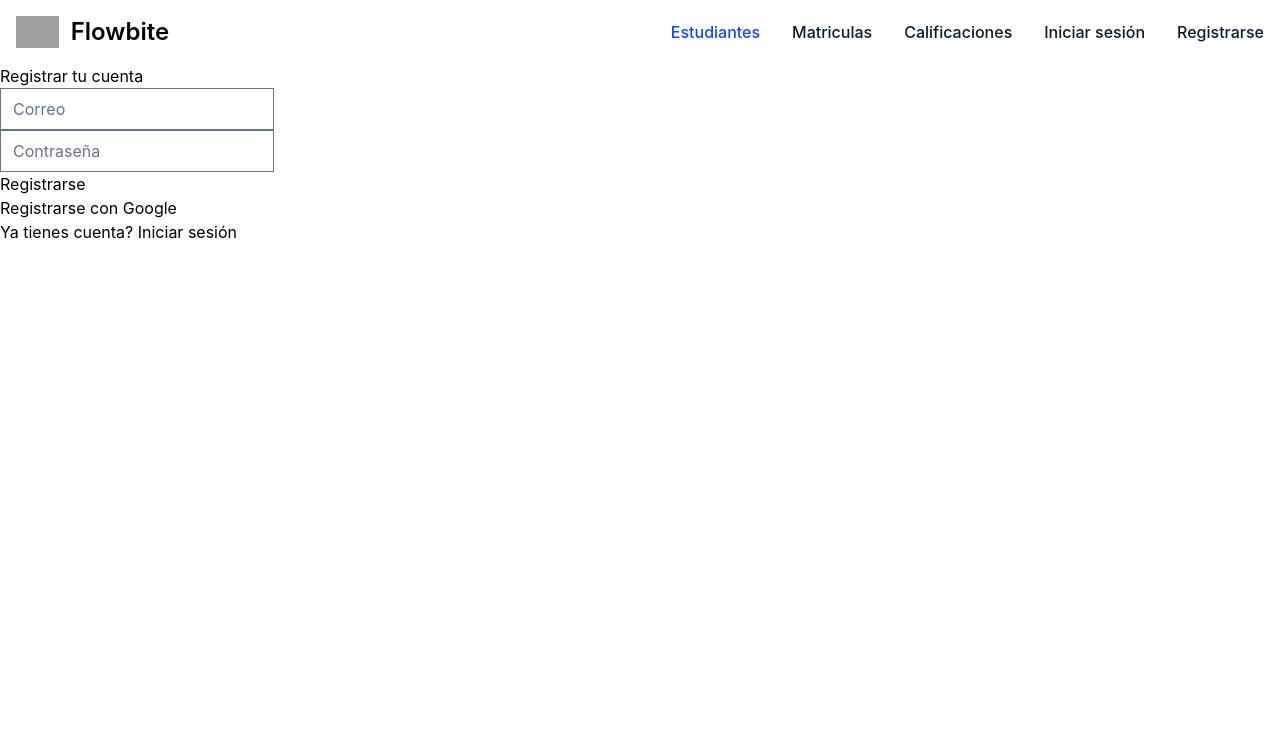
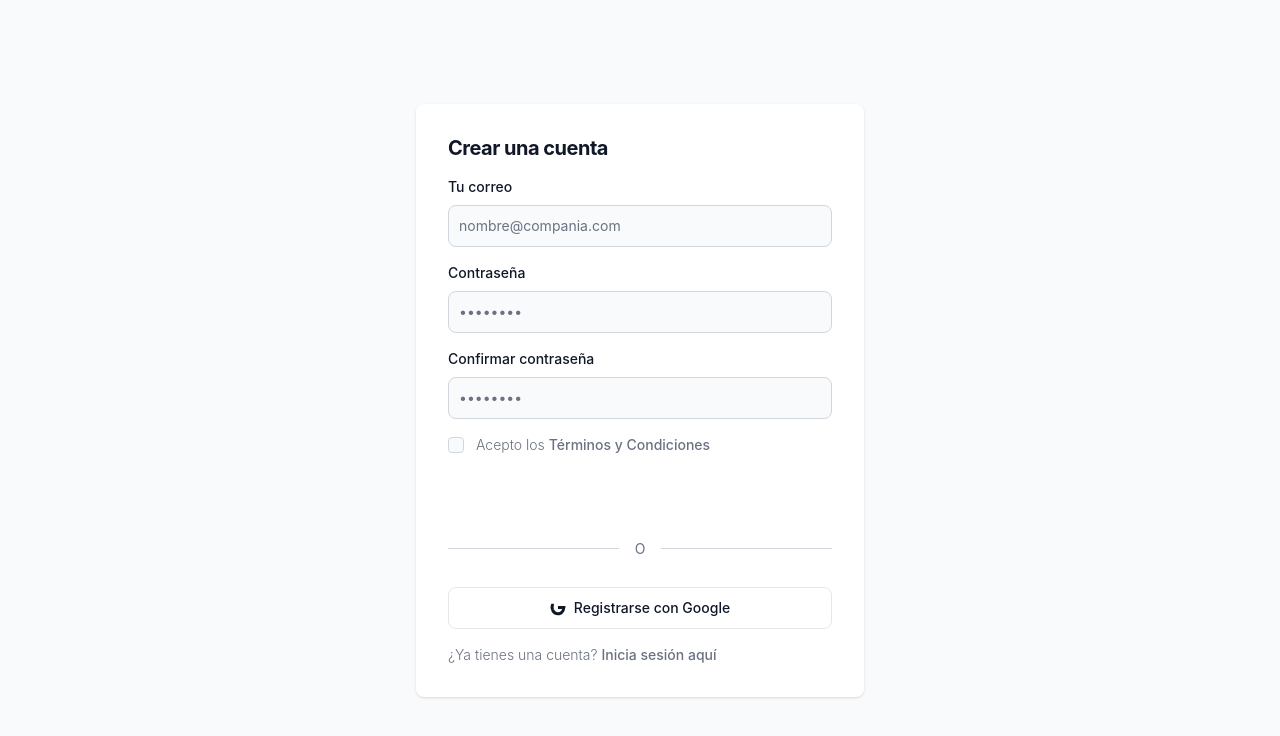
Before and after one commit to GerardoDiaz22/web-dev-project, a Vue app: page /register in a window 1280 px wide. Shown: the top 736 px of the page. Built offline with nearby package versions, Linux system fonts and the light colour scheme; no server answers; grey boxes are pictures that could not be loaded; the HTML template or start-up script is replaced by a standard one.

Commit message:
Feat: change on login/register

```diff
--- a/src/App.vue
+++ b/src/App.vue
@@ -1,12 +1,19 @@
 <script setup lang="ts">
-import { onMounted, ref } from 'vue';
-import { useRouter } from 'vue-router';
+import { computed } from 'vue';
+import { useRoute, useRouter } from 'vue-router';
 import { getAuth, onAuthStateChanged, signOut } from 'firebase/auth';
 import { localAuth } from '@/composables/local-auth';
 import NavBar from './components/NavBar.vue';
+
 const router = useRouter();
+const route = useRoute();
 const auth = getAuth();
 const { currentUser } = localAuth();
+
+const showNavbar = computed(() => {
+  const hiddenRoutes = ['/login', '/register'];
+  return !hiddenRoutes.includes(route.path);
+});
 
 const logout = async () => {
   try {
@@ -16,21 +23,14 @@ const logout = async () => {
     console.error('Error al cerrar sesión:', error);
   }
 };
+
 </script>
 
 <template>
     <div class="max-w-8xl mx-auto">
-      <NavBar/>
-
+      <NavBar v-if="showNavbar" />
       <RouterView />
     </div>
-    <main>
-    <!-- <h1>Dirección de Asuntos Estudiantiles</h1> -->
-
-</main>
-
-
-  <!-- </main> -->
 </template>
 
 <style scoped></style>
--- a/src/components/NavBar.vue
+++ b/src/components/NavBar.vue
@@ -19,7 +19,7 @@ onMounted(() => {
 const logout = async () => {
   try {
     await signOut(auth);
-    router.push('/');
+    router.push('/login');
   } catch (error) {
     console.error('Error al cerrar sesión:', error);
   }
--- a/src/views/Login.vue
+++ b/src/views/Login.vue
@@ -48,13 +48,73 @@ const loginGoogle = async () => {
 </script>
 
 <template>
-  <h1>Iniciar sesión</h1>
-  <p><input type="text" placeholder="Correo" v-model="email" /></p>
-  <p><input type="password" placeholder="Contraseña" v-model="password" /></p>
-  <p v-if="errMsg">{{ errMsg }}</p>
-  <p><button @click="login">Iniciar sesión</button></p>
-  <p><button @click="loginGoogle">Iniciar sesión con Google</button></p>
-  <p>No tienes cuenta? <RouterLink to="/register">Registrarse</RouterLink></p>
+  <section class="bg-gray-50 dark:bg-gray-900">
+
+    <div class="flex flex-col items-center justify-center px-6 py-8 mx-auto min-h-screen lg:py-0">
+
+      <div class="w-full bg-white rounded-lg shadow dark:border md:mt-0 sm:max-w-md xl:p-0 dark:bg-gray-800 dark:border-gray-700">
+        <div class="p-6 space-y-4 md:space-y-6 sm:p-8">
+          <h1 class="text-xl font-bold leading-tight tracking-tight text-gray-900 md:text-2xl dark:text-white">
+            Inicia sesión en tu cuenta
+          </h1>
+          <p v-if="errMsg" class="text-sm font-medium text-red-600 dark:text-red-500">
+            {{ errMsg }}
+          </p>
+          <form class="space-y-4 md:space-y-6" @submit.prevent="login">
+            <div>
+              <label for="email" class="block mb-2 text-sm font-medium text-gray-900 dark:text-white">Tu correo</label>
+              <input
+                type="email" name="email" id="email" v-model="email"
+                class="bg-gray-50 border border-gray-300 text-gray-900 rounded-lg focus:ring-primary-600 focus:border-primary-600 block w-full p-2.5 dark:bg-gray-700 dark:border-gray-600 dark:placeholder-gray-400 dark:text-white dark:focus:ring-blue-500 dark:focus:border-blue-500"
+                placeholder="nombre@compania.com" required
+              >
+            </div>
+            <div>
+              <label for="password" class="block mb-2 text-sm font-medium text-gray-900 dark:text-white">Contraseña</label>
+              <input
+                type="password" name="password" id="password" v-model="password" placeholder="••••••••"
+                class="bg-gray-50 border border-gray-300 text-gray-900 rounded-lg focus:ring-primary-600 focus:border-primary-600 block w-full p-2.5 dark:bg-gray-700 dark:border-gray-600 dark:placeholder-gray-400 dark:text-white dark:focus:ring-blue-500 dark:focus:border-blue-500"
+                required
+              >
+            </div>
+            <div class="flex items-center justify-between">
+              <div class="flex items-start">
+                <div class="flex items-center h-5">
+                  <input id="remember" aria-describedby="remember" type="checkbox" class="w-4 h-4 border border-gray-300 rounded bg-gray-50 focus:ring-3 focus:ring-primary-300 dark:bg-gray-700 dark:border-gray-600 dark:focus:ring-primary-600 dark:ring-offset-gray-800">
+                </div>
+                <div class="ml-3 text-sm">
+                  <label for="remember" class="text-gray-500 dark:text-gray-300">Recuérdame</label>
+                </div>
+              </div>
+            </div>
+            <button type="submit" class="w-full text-white bg-primary-600 hover:bg-primary-700 focus:ring-4 focus:outline-none focus:ring-primary-300 font-medium rounded-lg text-sm px-5 py-2.5 text-center dark:bg-primary-600 dark:hover:bg-primary-700 dark:focus:ring-primary-800">
+              Iniciar sesión
+            </button>
+            <div class="relative flex py-3 items-center">
+              <div class="flex-grow border-t border-gray-300 dark:border-gray-600"></div>
+              <span class="flex-shrink mx-4 text-gray-500 dark:text-gray-400 text-sm">O</span>
+              <div class="flex-grow border-t border-gray-300 dark:border-gray-600"></div>
+            </div>
+            <button @click="loginGoogle" type="button" class="w-full text-gray-900 bg-white hover:bg-gray-100 border border-gray-200 focus:ring-4 focus:outline-none focus:ring-gray-100 font-medium rounded-lg text-sm px-5 py-2.5 text-center inline-flex items-center justify-center dark:focus:ring-gray-600 dark:bg-gray-800 dark:border-gray-700 dark:text-white dark:hover:bg-gray-700">
+              <svg class="w-4 h-4 mr-2" aria-hidden="true" xmlns="http://www.w3.org/2000/svg" fill="currentColor" viewBox="0 0 18 19">
+                <path fill-rule="evenodd" d="M8.842 18.083a8.8 M1.946 10.358a8.842 8.842 0 0116.142 0" clip-rule="evenodd"/>
+                <path fill-rule="evenodd" d="M17.98 8.987c0-.606-.055-1.191-.16-1.76h-8.84v3.327h4.97a4.22 4.22 0 01-1.832 2.759v2.169h2.79c1.636-1.505 2.577-3.68 2.577-6.186z" clip-rule="evenodd"/>
+                <path fill-rule="evenodd" d="M8.98 18.083c2.42 0 4.454-.798 5.94-2.169l-2.79-2.169c-.8.536-1.832.85-2.94.85-2.268 0-4.184-1.53-4.868-3.576H1.19v2.255A8.841 8.841 0 008.98 18.083z" clip-rule="evenodd"/>
+                <path fill-rule="evenodd" d="M4.112 10.358a5.297 5.297 0 010-3.63V4.473H1.19a8.841 8.841 0 000 8.115l2.922-2.23z" clip-rule="evenodd"/>
+              </svg>
+              Iniciar sesión con Google
+            </button>
+            <p class="text-sm font-light text-gray-500 dark:text-gray-400">
+              ¿No tienes una cuenta todavía?
+              <RouterLink to="/register" class="font-medium text-primary-600 hover:underline dark:text-primary-500">
+                Regístrate
+              </RouterLink>
+            </p>
+          </form>
+        </div>
+      </div>
+    </div>
+  </section>
 </template>
 
 <style scoped></style>
--- a/src/views/Register.vue
+++ b/src/views/Register.vue
@@ -47,14 +47,76 @@ const signInGoogle = async () => {
 };
 </script>
 
+
 <template>
-  <h1>Registrar tu cuenta</h1>
-  <p><input type="text" placeholder="Correo" v-model="email" /></p>
-  <p><input type="password" placeholder="Contraseña" v-model="password" /></p>
-  <p v-if="errMsg">{{ errMsg }}</p>
-  <p><button @click="signIn">Registrarse</button></p>
-  <p><button @click="signInGoogle">Registrarse con Google</button></p>
-  <p>Ya tienes cuenta? <RouterLink to="/login">Iniciar sesión</RouterLink></p>
+  <section class="bg-gray-50 dark:bg-gray-900">
+    <div class="flex flex-col items-center justify-center px-6 py-8 mx-auto min-h-screen lg:py-0">
+      <div class="w-full bg-white rounded-lg shadow dark:border md:mt-0 sm:max-w-md xl:p-0 dark:bg-gray-800 dark:border-gray-700">
+        <div class="p-6 space-y-4 md:space-y-6 sm:p-8">
+          <h1 class="text-xl font-bold leading-tight tracking-tight text-gray-900 md:text-2xl dark:text-white">
+            Crear una cuenta
+          </h1>
+          <p v-if="errMsg" class="text-sm font-medium text-red-600 dark:text-red-500">
+            {{ errMsg }}
+          </p>
+          <form class="space-y-4 md:space-y-6" @submit.prevent="signIn">
+            <div>
+              <label for="email" class="block mb-2 text-sm font-medium text-gray-900 dark:text-white">Tu correo</label>
+              <input type="email" name="email" id="email" v-model="email" class="bg-gray-50 border border-gray-300 text-gray-900 text-sm rounded-lg focus:ring-primary-600 focus:border-primary-600 block w-full p-2.5 dark:bg-gray-700 dark:border-gray-600 dark:placeholder-gray-400 dark:text-white dark:focus:ring-blue-500 dark:focus:border-blue-500" placeholder="nombre@compania.com" required>
+            </div>
+            <div>
+              <label for="password" class="block mb-2 text-sm font-medium text-gray-900 dark:text-white">Contraseña</label>
+              <input type="password" name="password" id="password" v-model="password" placeholder="••••••••" class="bg-gray-50 border border-gray-300 text-gray-900 text-sm rounded-lg focus:ring-primary-600 focus:border-primary-600 block w-full p-2.5 dark:bg-gray-700 dark:border-gray-600 dark:placeholder-gray-400 dark:text-white dark:focus:ring-blue-500 dark:focus:border-blue-500" required>
+            </div>
+            <div>
+              <label for="confirm-password" class="block mb-2 text-sm font-medium text-gray-900 dark:text-white">Confirmar contraseña</label>
+              <input type="password" name="confirm-password" id="confirm-password" placeholder="••••••••" class="bg-gray-50 border border-gray-300 text-gray-900 text-sm rounded-lg focus:ring-primary-600 focus:border-primary-600 block w-full p-2.5 dark:bg-gray-700 dark:border-gray-600 dark:placeholder-gray-400 dark:text-white dark:focus:ring-blue-500 dark:focus:border-blue-500" required>
+            </div>
+            <div class="flex items-start">
+              <div class="flex items-center h-5">
+                <input id="terms" aria-describedby="terms" type="checkbox" class="w-4 h-4 border border-gray-300 rounded bg-gray-50 focus:ring-3 focus:ring-primary-300 dark:bg-gray-700 dark:border-gray-600 dark:focus:ring-primary-600 dark:ring-offset-gray-800" required>
+              </div>
+              <div class="ml-3 text-sm">
+                <label for="terms" class="font-light text-gray-500 dark:text-gray-300">Acepto los <a class="font-medium text-primary-600 hover:underline dark:text-primary-500" href="#">Términos y Condiciones</a></label>
+              </div>
+            </div>
+            <!-- Botón principal de registro -->
+            <button type="submit" class="w-full text-white bg-primary-600 hover:bg-primary-700 focus:ring-4 focus:outline-none focus:ring-primary-300 font-medium rounded-lg text-sm px-5 py-2.5 text-center dark:bg-primary-600 dark:hover:bg-primary-700 dark:focus:ring-primary-800">Crear una cuenta</button>
+
+            <!-- Separador opcional "O" -->
+            <div class="relative flex py-3 items-center">
+                <div class="flex-grow border-t border-gray-300 dark:border-gray-600"></div>
+                <span class="flex-shrink mx-4 text-gray-500 dark:text-gray-400 text-sm">O</span>
+                <div class="flex-grow border-t border-gray-300 dark:border-gray-600"></div>
+            </div>
+
+            <!-- Botón de registro/inicio de sesión con Google -->
+            <button
+              @click="signInGoogle"
+              type="button"
+              class="w-full text-gray-900 bg-white hover:bg-gray-100 border border-gray-200 focus:ring-4 focus:outline-none focus:ring-gray-100 font-medium rounded-lg text-sm px-5 py-2.5 text-center inline-flex items-center justify-center dark:focus:ring-gray-600 dark:bg-gray-800 dark:border-gray-700 dark:text-white dark:hover:bg-gray-700"
+            >
+              <svg class="w-4 h-4 mr-2" aria-hidden="true" xmlns="http://www.w3.org/2000/svg" fill="currentColor" viewBox="0 0 18 19">
+                 <path fill-rule="evenodd" d="M8.842 18.083a8.8 M1.946 10.358a8.842 8.842 0 0116.142 0" clip-rule="evenodd"/>
+                 <path fill-rule="evenodd" d="M17.98 8.987c0-.606-.055-1.191-.16-1.76h-8.84v3.327h4.97a4.22 4.22 0 01-1.832 2.759v2.169h2.79c1.636-1.505 2.577-3.68 2.577-6.186z" clip-rule="evenodd"/>
+                 <path fill-rule="evenodd" d="M8.98 18.083c2.42 0 4.454-.798 5.94-2.169l-2.79-2.169c-.8.536-1.832.85-2.94.85-2.268 0-4.184-1.53-4.868-3.576H1.19v2.255A8.841 8.841 0 008.98 18.083z" clip-rule="evenodd"/>
+                 <path fill-rule="evenodd" d="M4.112 10.358a5.297 5.297 0 010-3.63V4.473H1.19a8.841 8.841 0 000 8.115l2.922-2.23z" clip-rule="evenodd"/>
+              </svg>
+              Registrarse con Google
+            </button>
+
+            <!-- Enlace para iniciar sesión si ya tiene cuenta -->
+            <p class="text-sm font-light text-gray-500 dark:text-gray-400">
+              ¿Ya tienes una cuenta?
+              <RouterLink to="/login" class="font-medium text-primary-600 hover:underline dark:text-primary-500">
+                Inicia sesión aquí
+              </RouterLink>
+            </p>
+          </form>
+        </div>
+      </div>
+    </div>
+  </section>
 </template>
 
 <style scoped></style>
```
